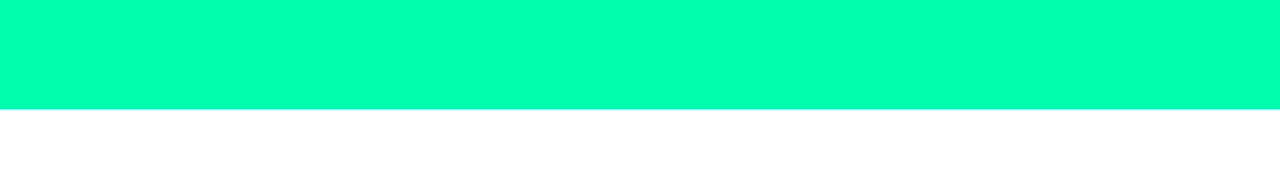
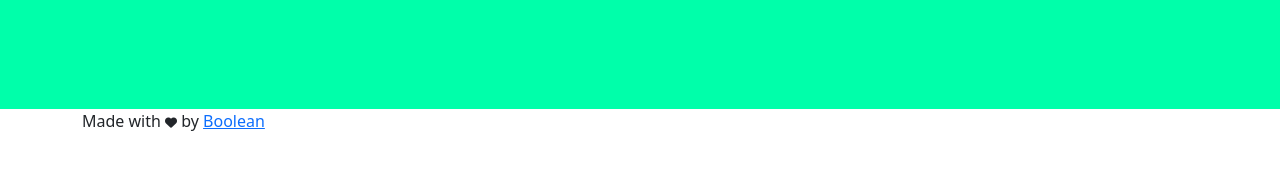
Before and after one commit to paolopu91/js-campominato-grid, a plain HTML site: page index.html in a window 1280 px wide. Shown: the part 107-276 px from the top of the page. Drawn offline with nearby package versions, Linux system fonts and the light colour scheme.

Commit message:
aggiunto footer

```diff
--- a/css/style.css
+++ b/css/style.css
@@ -29,3 +29,6 @@
 .bg{
     background-color: rgb(0, 255, 170);
 }
+.font-love-size{
+    font-size: 12px;
+}
--- a/index.html
+++ b/index.html
@@ -9,6 +9,8 @@
     <script src="https://cdn.jsdelivr.net/npm/bootstrap@5.2.0-beta1/dist/js/bootstrap.bundle.min.js" integrity="sha384-pprn3073KE6tl6bjs2QrFaJGz5/SUsLqktiwsUTF55Jfv3qYSDhgCecCxMW52nD2" crossorigin="anonymous"></script>
     <!-- titolo della mia pagina -->
     <title>Campo Minato</title>
+    <!-- link di fontawsome -->
+    <script src="https://kit.fontawesome.com/34ba7cedd4.js" crossorigin="anonymous"></script>
     <!-- inserisco il link del mio css -->
     <link rel="stylesheet" href="css/style.css">
 </head>
@@ -35,7 +37,11 @@
             </div>
         </div>
     </main>
-    <footer></footer>
+    <footer>
+        <div class="container">
+            <span>Made with <span><i class="fa-solid fa-heart font-love-size"></i></span> by <a href="">Boolean</a></span>
+        </div>
+    </footer>
 
     <script src="js/main.js"></script>
 </body>
```
